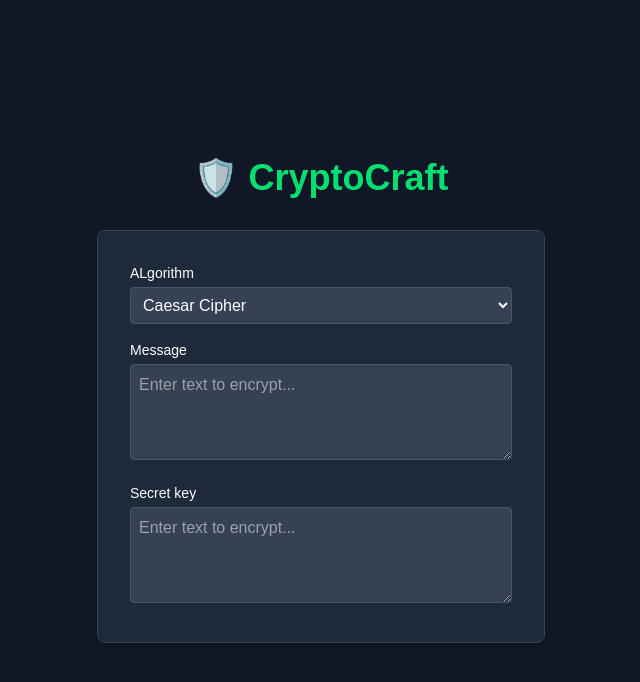
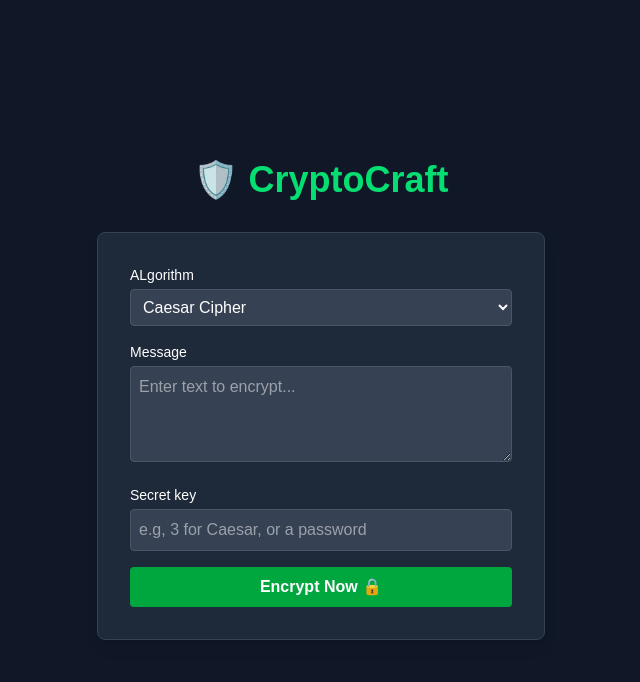
Before and after one commit to nihalzown/Cryptocraft, a Next.js app in the folder frontend/: page / in a window 1280 px wide. Shown: the top 682 px of the page, without its empty margins (319-959 px from the left). Built offline with nearby package versions, Linux system fonts and the light colour scheme.

Commit message:
front end building

```diff
--- a/frontend/src/app/page.js
+++ b/frontend/src/app/page.js
@@ -74,18 +74,25 @@ export default function Home(){
               required
             />
           </div>
-          {/*kay input*/}
+          {/*key input*/}
           <div>
             <label className="block text-sm font-medium mb-1">Secret key</label>
-            <textarea
-              name="plaintext"
-              value={formData.plaintext}
+            <input
+              type="text"
+              name="key"
+              value={formData.key}
               onChange={handleChange}
-              placeholder="Enter text to encrypt..."
-              className="w-full p-2 rounded bg-gray-700 border border-gray-600 focus:outline-none focus:border-green-500 h-24"
+              placeholder="e.g, 3 for Caesar, or a password"
+              className="w-full p-2 rounded bg-gray-700 border border-gray-600 focus:outline-none focus:border-green-500"
               required
             />
           </div>
+          <button
+            type="submit"
+            className="w-full bg-green-600 hover:bg-green-700 text-white font-bold py-2 px-4 rounded transition duration-200"
+          >
+            Encrypt Now 🔒
+          </button>
         </from>
       </div>
     </div>
```
